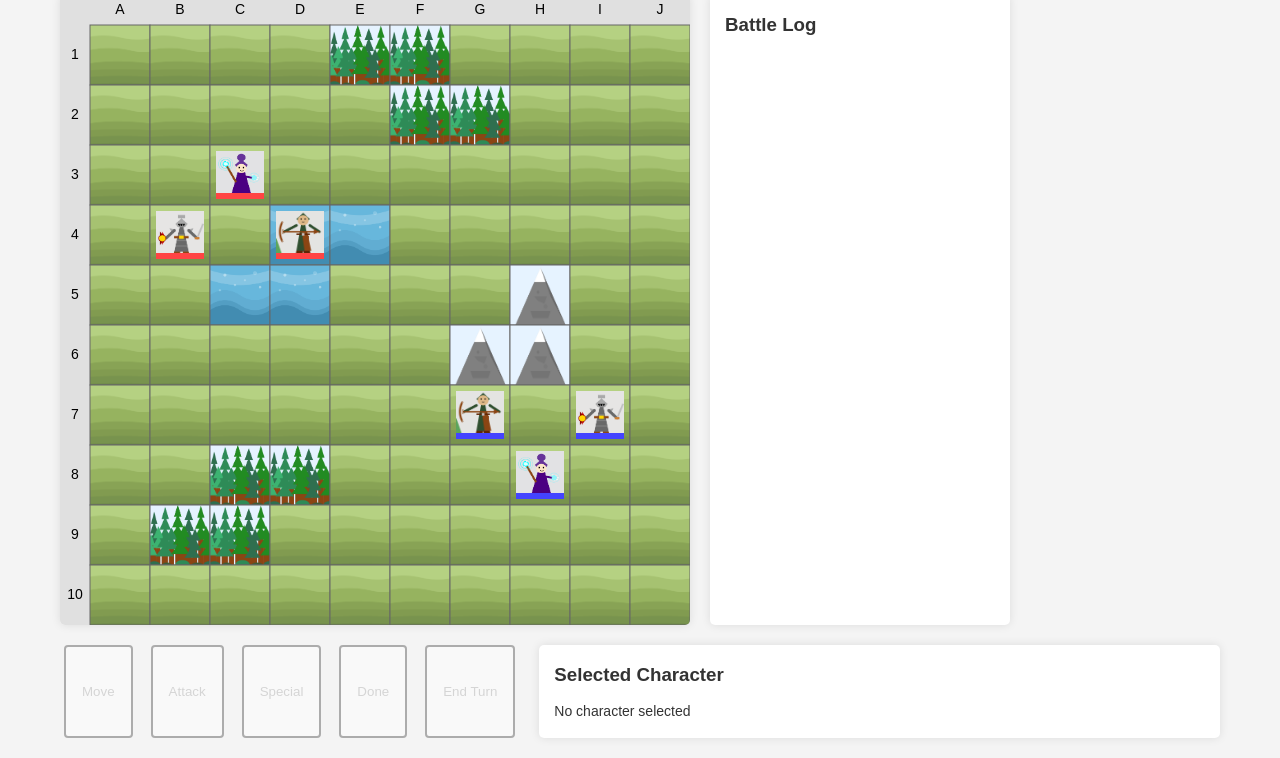
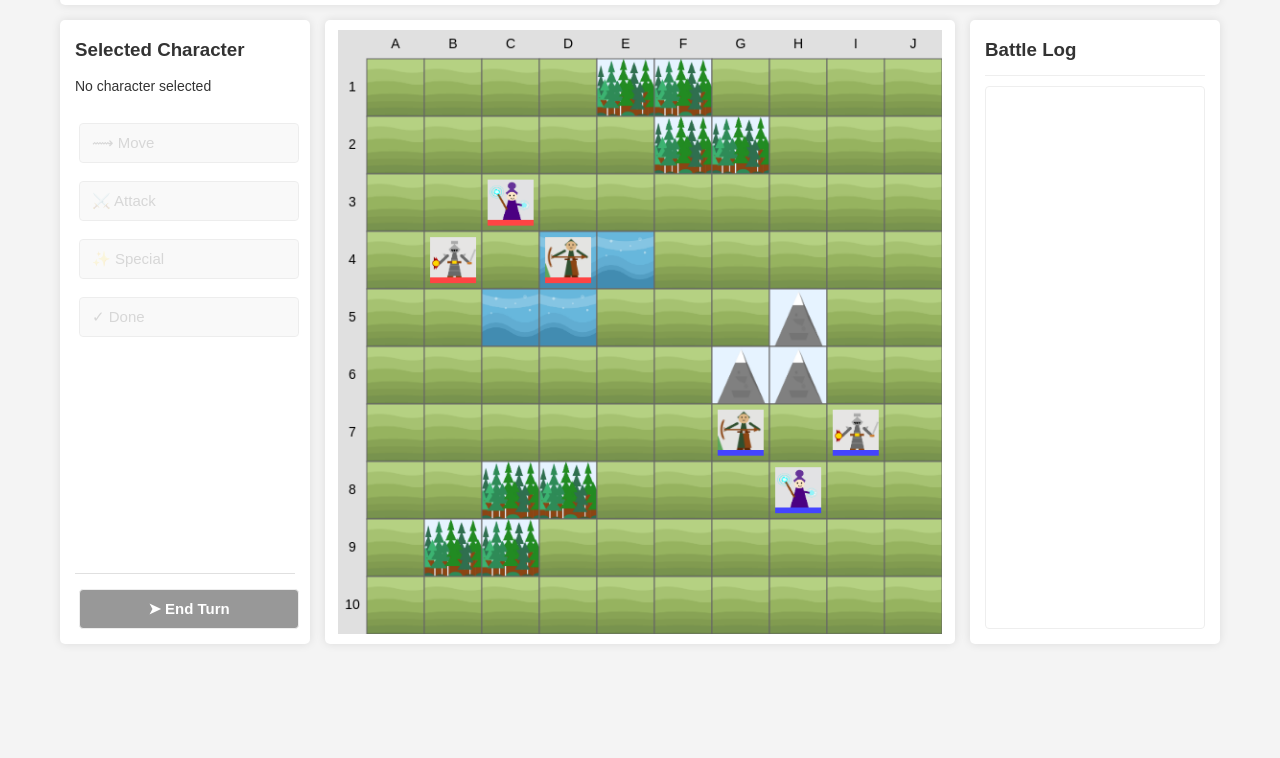
Before and after one commit to charlieflipside/battl-3, a website built with Vite: page index.html in a window 1280 px wide. Shown: the part 96-854 px from the top of the page. After the commit the page ends 800 px from the top, so only its background shows below. Built offline with nearby package versions, Linux system fonts and the light colour scheme.

Commit message:
v0.09 new layout

```diff
--- a/index.html
+++ b/index.html
@@ -8,6 +8,7 @@
 </head>
 <body>
     <div class="game-container">
+        <!-- Header -->
         <div class="game-header">
             <h1>Battl-3</h1>
             <div class="turn-info">
@@ -15,29 +16,46 @@
             </div>
         </div>
 
-        <div class="game-main">
-            <div class="battlefield-container">
-                <canvas id="battlefield" width="800" height="600"></canvas>
+        <!-- Character Info (Left Column) -->
+        <div class="character-info">
+            <div id="character-header">
+                <h3>Selected Character</h3>
+                <div id="character-stats"></div>
             </div>
 
-            <div class="game-log">
-                <h3>Battle Log</h3>
-                <div id="log-entries" class="log-entries"></div>
+            <!-- Action buttons -->
+            <div class="action-buttons">
+                <button id="move-btn" class="action-btn big-btn">
+                    <span>⟿</span> Move
+                </button>
+                <button id="attack-btn" class="action-btn big-btn">
+                    <span>⚔️</span> Attack
+                </button>
+                <button id="special-btn" class="action-btn big-btn">
+                    <span>✨</span> Special
+                </button>
+                <button id="done-btn" class="action-btn big-btn">
+                    <span>✓</span> Done
+                </button>
+            </div>
+
+            <!-- End Turn button separated -->
+            <div class="end-turn-container">
+                <button id="end-turn-btn" class="action-btn big-btn">
+                    <span>➤</span> End Turn
+                </button>
             </div>
         </div>
 
-        <div class="controls">
-            <div class="action-buttons">
-                <button id="move-btn" class="action-btn">Move</button>
-                <button id="attack-btn" class="action-btn">Attack</button>
-                <button id="special-btn" class="action-btn">Special</button>
-                <button id="done-btn" class="action-btn">Done</button>
-                <button id="end-turn-btn" class="action-btn">End Turn</button>
-            </div>
-            <div class="character-info">
-                <h3>Selected Character</h3>
-                <div id="character-stats"></div>
-            </div>
+        <!-- Battlefield (Center Column) -->
+        <div class="battlefield-container">
+            <canvas id="battlefield" width="800" height="600"></canvas>
+        </div>
+
+        <!-- Battle Log (Right Column) -->
+        <div class="game-log">
+            <h3>Battle Log</h3>
+            <div id="log-entries" class="log-entries"></div>
         </div>
     </div>
 
--- a/src/ui/controls.js
+++ b/src/ui/controls.js
@@ -416,25 +416,37 @@ function updateCharacterInfo(character) {
         <p><strong>Actions:</strong> `;
 
     if (character.hasMoved) {
-        html += '<span class="action-used">Move (Used)</span> ';
+        html += `<span class="status-used">Move (Used)</span> `;
     } else {
-        html += '<span class="action-available">Move (Available)</span> ';
+        html += `<span class="status-available">Move (Available)</span> `;
     }
 
     if (character.hasAttacked) {
-        html += '<span class="action-used">Attack (Used)</span>';
+        html += `<span class="status-used">Attack (Used)</span>`;
     } else {
-        html += '<span class="action-available">Attack (Available)</span>';
+        html += `<span class="status-available">Attack (Available)</span>`;
     }
 
     html += '</p><p><strong>Abilities:</strong></p><ul>';
 
+    // Check if character has a special ability
+    let hasSpecialAbility = false;
+
     character.abilities.forEach((ability, index) => {
-        const actionCost = ability.costMove ? 'Full Round' : 'Standard';
-        html += `<li>${ability.displayName} - Range: ${ability.range}, Damage: ${ability.damage} (${actionCost})</li>`;
+        if (ability.costMove) {
+            hasSpecialAbility = true;
+            html += `<li class="ability-item"><span class="ability-name">${ability.displayName}</span> - Range: ${ability.range}, Damage: ${ability.damage} <span class="special-ability">(Special)</span></li>`;
+        } else {
+            html += `<li class="ability-item"><span class="ability-name">${ability.displayName}</span> - Range: ${ability.range}, Damage: ${ability.damage} (Standard)</li>`;
+        }
     });
 
     html += '</ul>';
+
+    // Add special note if character has a special ability
+    if (hasSpecialAbility) {
+        html += '<div class="special-note">Special Uses Move+Attack</div>';
+    }
 
     charStats.innerHTML = html;
 }
--- a/styles/main.css
+++ b/styles/main.css
@@ -11,44 +11,117 @@ body {
     color: #333;
 }
 
+/* Main container with 3-column grid layout and fixed height */
 .game-container {
     max-width: 1200px;
     margin: 0 auto;
     padding: 20px;
+    display: grid;
+    grid-template-areas:
+        "header header header"
+        "character battlefield log";
+    grid-template-columns: 250px 1fr 250px;
+    grid-template-rows: auto minmax(600px, 1fr);
+    gap: 15px;
+    height: 95vh;
+    min-height: 700px; /* Ensure minimum height */
 }
 
+/* Header */
 .game-header {
+    grid-area: header;
     display: flex;
     justify-content: space-between;
     align-items: center;
-    margin-bottom: 20px;
+    margin-bottom: 0;
+    background-color: #fff;
+    padding: 15px;
+    border-radius: 5px;
+    box-shadow: 0 0 10px rgba(0, 0, 0, 0.1);
 }
 
-.game-main {
-    display: flex;
-    gap: 20px;
-    margin-bottom: 20px;
+/* Character info panel */
+.character-info {
+    grid-area: character;
+    background-color: #fff;
+    padding: 15px;
+    border-radius: 5px;
+    box-shadow: 0 0 10px rgba(0, 0, 0, 0.1);
+    display: grid;
+    grid-template-rows: auto 1fr auto;
+    grid-template-areas:
+        "character-header"
+        "action-buttons"
+        "end-turn";
+    height: 100%;
+    gap: 10px;
 }
 
+/* Battlefield */
 .battlefield-container {
+    grid-area: battlefield;
     background-color: #fff;
     border-radius: 5px;
     box-shadow: 0 0 10px rgba(0, 0, 0, 0.1);
     overflow: hidden;
+    display: flex;
+    justify-content: center;
+    align-items: center;
+    padding: 10px;
 }
 
+/* Battle log with fixed height */
 .game-log {
-    width: 300px;
+    grid-area: log;
     background-color: #fff;
     border-radius: 5px;
     box-shadow: 0 0 10px rgba(0, 0, 0, 0.1);
     padding: 15px;
+    display: flex;
+    flex-direction: column;
+    height: 100%;
+    max-height: 100%;
+    overflow: hidden;
 }
 
+.game-log h3 {
+    margin-bottom: 10px;
+    padding-bottom: 10px;
+    border-bottom: 1px solid #eee;
+    flex-shrink: 0;
+}
+
+/* Log entries with fixed height and scrolling */
 .log-entries {
-    height: 570px; /* Match battlefield height */
-    overflow-y: auto;
+    height: calc(100% - 50px); /* Fixed height: container height minus header height */
+    min-height: 500px; /* Minimum height to ensure scrolling */
+    max-height: 100%; /* Maximum height to prevent overflow */
+    overflow-y: auto; /* Enable vertical scrolling */
+    overflow-x: hidden; /* Hide horizontal scrollbar */
     font-size: 14px;
+    scrollbar-width: thin;
+    border: 1px solid #eee; /* Add subtle border to visually contain scrollable area */
+    border-radius: 4px;
+    padding: 5px;
+}
+
+/* Custom scrollbar for better appearance */
+.log-entries::-webkit-scrollbar {
+    width: 6px;
+}
+
+.log-entries::-webkit-scrollbar-track {
+    background: #f1f1f1;
+    border-radius: 10px;
+}
+
+.log-entries::-webkit-scrollbar-thumb {
+    background: #ccc;
+    border-radius: 10px;
+}
+
+.log-entries::-webkit-scrollbar-thumb:hover {
+    background: #aaa;
 }
 
 .log-entry {
@@ -81,6 +154,8 @@ body {
 #battlefield {
     display: block;
     background-color: #e0e0e0;
+    max-width: 100%;
+    max-height: 100%;
 }
 
 .controls {
@@ -114,20 +189,119 @@ body {
     border-color: #45a049;
 }
 
-/* Remove overriding highlight styles */
-.character-info {
-    flex: 1;
-    background-color: #fff;
-    padding: 15px;
-    border-radius: 5px;
-    box-shadow: 0 0 10px rgba(0, 0, 0, 0.1);
+/* Character info panel with grid layout */
+#character-header {
+    grid-area: character-header;
 }
 
 #character-stats {
     margin-top: 10px;
+    margin-bottom: 15px;
     font-size: 14px;
+}
+
+/* Action buttons */
+.character-info .action-buttons {
+    grid-area: action-buttons;
+    display: flex;
+    flex-direction: column;
+    margin-top: 0;
+    margin-bottom: 0;
+    align-self: start;
+}
+
+/* Button styling */
+.big-btn {
+    padding: 10px 12px;
+    font-size: 15px;
+    margin-bottom: 8px;
+    width: 100%;
+    text-align: left;
+    border-radius: 4px;
+    background-color: #f5f5f5;
+    border: 1px solid #ddd;
+    transition: background-color 0.2s;
+}
+
+.big-btn:last-child {
+    margin-bottom: 0;
+}
+
+.big-btn:hover:not(:disabled) {
+    background-color: #e8e8e8;
+}
+
+.big-btn.active {
+    background-color: #e0e0e0;
+    font-weight: bold;
+}
+
+/* End turn container */
+.end-turn-container {
+    grid-area: end-turn;
+    padding-top: 15px;
+    border-top: 1px solid #e0e0e0;
+    align-self: end;
+}
+
+/* End turn button */
+.end-turn-container .action-btn {
+    background-color: #333;
+    color: white;
+    text-align: center;
+    font-weight: bold;
+}
+
+/* Special note */
+.special-note {
+    font-weight: bold;
+    margin: 10px 0;
+    padding: 8px;
+    background-color: #f5f5f5;
+    border-left: 3px solid #9C27B0;
+}
+
+/* Ability list styling */
+.ability-item {
+    margin-bottom: 5px;
+}
+
+.ability-name {
+    font-weight: bold;
+}
+
+.special-ability {
+    color: #9C27B0;
+}
+
+/* Status indicators */
+.status-available {
+    color: #4CAF50;
+}
+
+.status-used {
+    color: #999;
+    text-decoration: line-through;
 }
 
 .selected {
     border: 2px solid yellow;
 }
+
+/* Responsive adjustments */
+@media (max-width: 1100px) {
+    .game-container {
+        grid-template-columns: 220px 1fr 220px;
+    }
+}
+
+@media (max-width: 900px) {
+    .game-container {
+        grid-template-areas:
+            "header header header"
+            "battlefield battlefield battlefield"
+            "character character log";
+        grid-template-columns: 1fr 1fr 1fr;
+        grid-template-rows: auto 1fr auto;
+    }
+}
```
